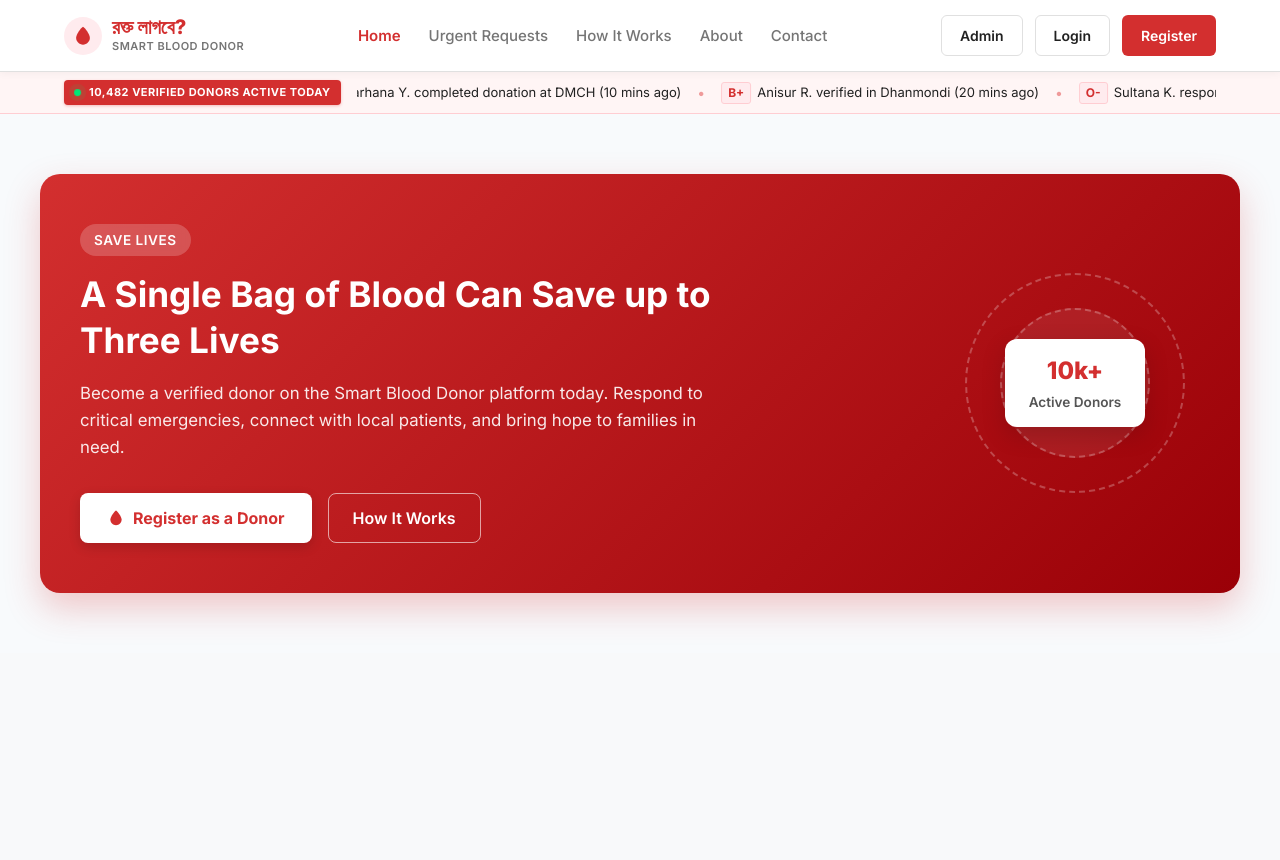
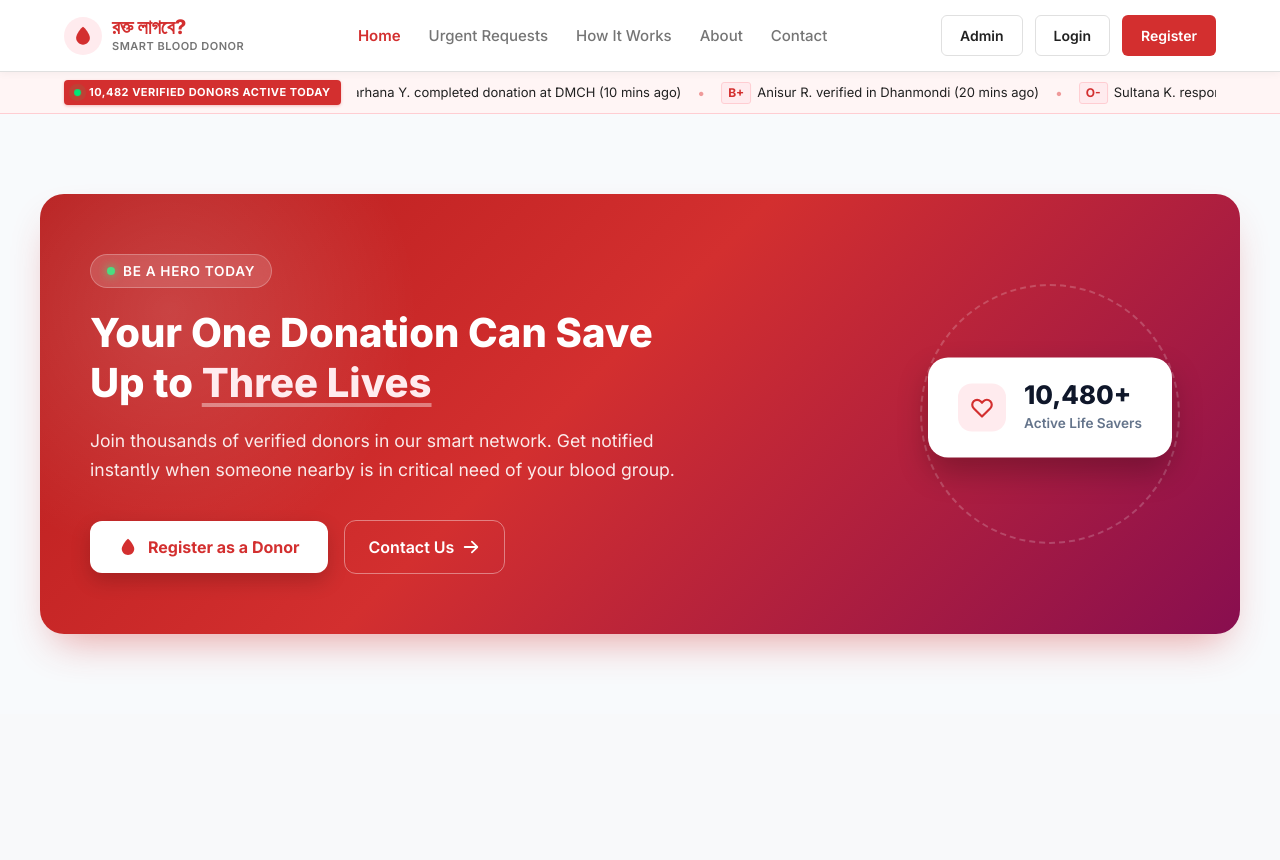
Before and after one commit to sowr0v/Smart-Blood-Donor-System-, a FastAPI app: page / in a window 1280 px wide. Shown: the top 860 px of the page. Before the commit the page ends 627 px from the top, so only its background shows below. Run offline with FastAPI, Linux system fonts and the light colour scheme.

Commit message:
SBDS-08-Call-To-Action Join Banner

```diff
--- a/static/css/style.css
+++ b/static/css/style.css
@@ -420,195 +420,262 @@ body {
   background-color: #000000;
   border-color: #000000;
 }
-/* ================= SBDS-08: CTA JOIN BANNER ================= */
-.cta-banner-section {
-  padding: 60px 20px;
+/* ================= SBDS-08: CALL-TO-ACTION JOIN BANNER ================= */
+.sbds-cta-section {
+  padding: 80px 20px;
   background-color: #f8fafc;
 }
 
-.cta-container {
+.sbds-cta-container {
   max-width: 1200px;
   margin: 0 auto;
 }
 
-.cta-card {
+.sbds-cta-card {
   position: relative;
   overflow: hidden;
-  background: linear-gradient(135deg, #d32f2f 0%, #9a0007 100%);
-  border-radius: 20px;
-  padding: 50px 40px;
-  color: #ffffff;
+  background: linear-gradient(135deg, #b71c1c 0%, #d32f2f 45%, #880e4f 100%);
+  border-radius: 24px;
+  padding: 60px 50px;
   display: flex;
   align-items: center;
   justify-content: space-between;
-  box-shadow: 0 15px 35px rgba(211, 47, 47, 0.25);
+  gap: 40px;
+  box-shadow: 0 20px 40px -15px rgba(211, 47, 47, 0.45);
 }
 
-.cta-content {
-  max-width: 650px;
+/* Ambient Radial Glow */
+.sbds-cta-glow {
+  position: absolute;
+  top: -30%;
+  left: -10%;
+  width: 500px;
+  height: 500px;
+  background: radial-gradient(circle, rgba(255, 255, 255, 0.15) 0%, transparent 70%);
+  pointer-events: none;
+}
+
+/* Content Area */
+.sbds-cta-content {
+  max-width: 620px;
+  position: relative;
   z-index: 2;
 }
 
-.cta-badge {
-  display: inline-block;
-  background: rgba(255, 255, 255, 0.2);
+.sbds-cta-badge {
+  display: inline-flex;
+  align-items: center;
+  gap: 8px;
+  background: rgba(255, 255, 255, 0.15);
+  backdrop-filter: blur(10px);
+  border: 1px solid rgba(255, 255, 255, 0.25);
   color: #ffffff;
-  padding: 6px 14px;
-  border-radius: 30px;
+  padding: 6px 16px;
+  border-radius: 999px;
   font-size: 0.85rem;
   font-weight: 600;
-  margin-bottom: 16px;
-  backdrop-filter: blur(5px);
   text-transform: uppercase;
-  letter-spacing: 0.5px;
+  letter-spacing: 0.05em;
+  margin-bottom: 20px;
 }
 
-.cta-title {
-  font-size: 2.2rem;
-  font-weight: 700;
-  line-height: 1.3;
-  margin-bottom: 16px;
-  color: #ffffff;
+.badge-dot {
+  width: 8px;
+  height: 8px;
+  background-color: #4ade80;
+  border-radius: 50%;
+  box-shadow: 0 0 10px #4ade80;
 }
 
-.cta-description {
-  font-size: 1.05rem;
-  line-height: 1.6;
-  color: rgba(255, 255, 255, 0.9);
-  margin-bottom: 32px;
+.sbds-cta-title {
+  color: #ffffff;
+  font-size: 2.5rem;
+  font-weight: 800;
+  line-height: 1.25;
+  margin: 0 0 18px 0;
 }
 
-.cta-actions {
+.sbds-cta-title span {
+  color: #ffebee;
+  text-decoration: underline;
+  text-decoration-color: rgba(255, 255, 255, 0.4);
+  text-underline-offset: 6px;
+}
+
+.sbds-cta-description {
+  color: rgba(255, 255, 255, 0.9);
+  font-size: 1.1rem;
+  line-height: 1.65;
+  margin: 0 0 36px 0;
+}
+
+/* Action Buttons */
+.sbds-cta-buttons {
   display: flex;
+  align-items: center;
   gap: 16px;
-  align-items: center;
   flex-wrap: wrap;
 }
 
-.btn-cta-primary {
+.btn-cta-main {
+  display: inline-flex;
+  align-items: center;
+  gap: 10px;
   background-color: #ffffff;
   color: #d32f2f;
-  padding: 12px 26px;
-  border-radius: 8px;
   font-weight: 700;
   font-size: 1rem;
+  padding: 14px 28px;
+  border-radius: 12px;
   text-decoration: none;
+  box-shadow: 0 8px 20px rgba(0, 0, 0, 0.18);
+  transition: transform 0.2s ease, box-shadow 0.2s ease, background-color 0.2s ease;
+}
+
+.btn-cta-main:hover {
+  background-color: #fff5f5;
+  transform: translateY(-2px);
+  box-shadow: 0 12px 24px rgba(0, 0, 0, 0.22);
+}
+
+.cta-drop-icon {
+  width: 20px;
+  height: 20px;
+  fill: #d32f2f;
+}
+
+.btn-cta-sub {
   display: inline-flex;
   align-items: center;
   gap: 8px;
-  transition: all 0.3s ease;
-  box-shadow: 0 4px 12px rgba(0, 0, 0, 0.15);
+  background-color: transparent;
+  color: #ffffff;
+  font-weight: 600;
+  font-size: 1rem;
+  padding: 14px 24px;
+  border-radius: 12px;
+  border: 1px solid rgba(255, 255, 255, 0.4);
+  text-decoration: none;
+  transition: all 0.2s ease;
 }
 
-.btn-cta-primary .cta-icon {
-  width: 18px;
-  height: 18px;
-  fill: #d32f2f;
-}
-
-.btn-cta-primary:hover {
-  background-color: #fff1f1;
-  transform: translateY(-2px);
-  box-shadow: 0 6px 16px rgba(0, 0, 0, 0.2);
-}
-
-.btn-cta-secondary {
-  background-color: transparent;
-  color: #ffffff;
-  border: 1px solid rgba(255, 255, 255, 0.6);
-  padding: 12px 24px;
-  border-radius: 8px;
-  font-weight: 600;
-  font-size: 1rem;
-  text-decoration: none;
-  transition: all 0.3s ease;
-}
-
-.btn-cta-secondary:hover {
-  background-color: rgba(255, 255, 255, 0.15);
+.btn-cta-sub:hover {
+  background-color: rgba(255, 255, 255, 0.12);
   border-color: #ffffff;
 }
 
-/* Visual elements */
-.cta-visual {
+.cta-arrow {
+  width: 18px;
+  height: 18px;
+  transition: transform 0.2s ease;
+}
+
+.btn-cta-sub:hover .cta-arrow {
+  transform: translateX(4px);
+}
+
+/* Graphic Area & Floating Stat */
+.sbds-cta-graphic {
   position: relative;
-  width: 250px;
-  height: 250px;
+  display: flex;
+  justify-content: center;
+  align-items: center;
+  min-width: 280px;
+}
+
+.graphic-rings {
+  position: absolute;
+  width: 260px;
+  height: 260px;
+  border: 2px dashed rgba(255, 255, 255, 0.2);
+  border-radius: 50%;
+}
+
+.graphic-metric-card {
+  position: relative;
+  background: #ffffff;
+  padding: 24px 30px;
+  border-radius: 20px;
+  display: flex;
+  align-items: center;
+  gap: 18px;
+  box-shadow: 0 15px 30px rgba(0, 0, 0, 0.25);
+  animation: floatCard 4s ease-in-out infinite;
+}
+
+@keyframes floatCard {
+  0%, 100% { transform: translateY(0); }
+  50% { transform: translateY(-8px); }
+}
+
+.metric-icon-wrap {
+  width: 48px;
+  height: 48px;
+  background: #ffebee;
+  border-radius: 14px;
   display: flex;
   align-items: center;
   justify-content: center;
-}
-
-.visual-circle {
-  position: absolute;
-  border-radius: 50%;
-  border: 2px dashed rgba(255, 255, 255, 0.25);
-}
-
-.outer-circle {
-  width: 220px;
-  height: 220px;
-}
-
-.inner-circle {
-  width: 150px;
-  height: 150px;
-  background: rgba(255, 255, 255, 0.08);
-}
-
-.stat-pill {
-  position: relative;
-  z-index: 2;
-  background: #ffffff;
-  color: #1a1a1a;
-  padding: 14px 24px;
-  border-radius: 12px;
-  text-align: center;
-  box-shadow: 0 8px 24px rgba(0, 0, 0, 0.15);
-}
-
-.pill-number {
-  display: block;
-  font-size: 1.5rem;
-  font-weight: 800;
   color: #d32f2f;
 }
 
-.pill-label {
+.metric-icon-wrap svg {
+  width: 26px;
+  height: 26px;
+}
+
+.metric-info {
+  display: flex;
+  flex-direction: column;
+}
+
+.metric-val {
+  font-size: 1.6rem;
+  font-weight: 800;
+  color: #0f172a;
+  line-height: 1.1;
+}
+
+.metric-tag {
   font-size: 0.85rem;
   font-weight: 600;
-  color: #555555;
+  color: #64748b;
+  margin-top: 4px;
 }
 
-/* Responsive adjustments */
-@media (max-width: 900px) {
-  .cta-card {
+/* Mobile & Tablet Responsiveness */
+@media (max-width: 992px) {
+  .sbds-cta-card {
     flex-direction: column;
     text-align: center;
-    padding: 40px 24px;
+    padding: 45px 30px;
   }
 
-  .cta-actions {
+  .sbds-cta-content {
+    max-width: 100%;
+  }
+
+  .sbds-cta-buttons {
     justify-content: center;
   }
 
-  .cta-visual {
-    margin-top: 30px;
+  .sbds-cta-graphic {
+    margin-top: 20px;
   }
 }
 
 @media (max-width: 576px) {
-  .cta-title {
-    font-size: 1.7rem;
+  .sbds-cta-title {
+    font-size: 1.85rem;
   }
 
-  .cta-actions {
+  .sbds-cta-buttons {
     flex-direction: column;
     width: 100%;
   }
 
-  .btn-cta-primary,
-  .btn-cta-secondary {
+  .btn-cta-main,
+  .btn-cta-sub {
     width: 100%;
     justify-content: center;
   }
--- a/templates/index.html
+++ b/templates/index.html
@@ -115,45 +115,72 @@
     </div>
   </section>
   <!-- ================= SBDS-08: CALL-TO-ACTION JOIN BANNER ================= -->
-<section class="cta-banner-section" id="join-cta" aria-label="Join as a Blood Donor">
-  <div class="cta-container">
-    <div class="cta-card">
-      <div class="cta-content">
-        <span class="cta-badge">Save Lives</span>
-        <h2 class="cta-title">A Single Bag of Blood Can Save up to Three Lives</h2>
-        <p class="cta-description">
-          Become a verified donor on the Smart Blood Donor platform today. Respond to critical emergencies, connect with local patients, and bring hope to families in need.
+<section class="sbds-cta-section" id="join-cta" aria-labelledby="cta-heading">
+  <div class="sbds-cta-container">
+    <div class="sbds-cta-card">
+
+      <!-- Background Ambient Glow -->
+      <div class="sbds-cta-glow" aria-hidden="true"></div>
+
+      <!-- Main Banner Content -->
+      <div class="sbds-cta-content">
+        <div class="sbds-cta-badge">
+          <span class="badge-dot"></span>
+          <span>Be A Hero Today</span>
+        </div>
+
+        <h2 id="cta-heading" class="sbds-cta-title">
+          Your One Donation Can Save Up to <span>Three Lives</span>
+        </h2>
+
+        <p class="sbds-cta-description">
+          Join thousands of verified donors in our smart network. Get notified instantly when someone nearby is in critical need of your blood group.
         </p>
 
-        <div class="cta-actions">
-          <a href="/auth/register" class="btn btn-cta-primary">
-            <svg class="cta-icon" viewBox="0 0 24 24" fill="currentColor">
+        <div class="sbds-cta-buttons">
+          <a href="/auth/register" class="btn-cta-main">
+            <svg class="cta-drop-icon" viewBox="0 0 24 24" fill="currentColor">
               <path d="M12 21.5C16.1421 21.5 19.5 18.1421 19.5 14C19.5 10.5 14.5 3.5 12 2C9.5 3.5 4.5 10.5 4.5 14C4.5 18.1421 7.85786 21.5 12 21.5Z"/>
             </svg>
             Register as a Donor
           </a>
-          <a href="#how-it-works" class="btn btn-cta-secondary">How It Works</a>
+          <a href="#how-it-works" class="btn-cta-sub">
+            Contact Us
+            <svg class="cta-arrow" viewBox="0 0 20 20" fill="currentColor">
+              <path fill-rule="evenodd" d="M10.293 3.293a1 1 0 011.414 0l6 6a1 1 0 010 1.414l-6 6a1 1 0 01-1.414-1.414L14.586 11H3a1 1 0 110-2h11.586l-4.293-4.293a1 1 0 010-1.414z" clip-rule="evenodd"/>
+            </svg>
+          </a>
         </div>
       </div>
 
-      <div class="cta-visual" aria-hidden="true">
-        <div class="visual-circle outer-circle"></div>
-        <div class="visual-circle inner-circle"></div>
-        <div class="stat-pill">
-          <span class="pill-number">10k+</span>
-          <span class="pill-label">Active Donors</span>
+      <!-- Graphical Badge / Metrics Card -->
+      <div class="sbds-cta-graphic" aria-hidden="true">
+        <div class="graphic-rings"></div>
+        <div class="graphic-metric-card">
+          <div class="metric-icon-wrap">
+            <svg viewBox="0 0 24 24" fill="none" stroke="currentColor" stroke-width="2">
+              <path stroke-linecap="round" stroke-linejoin="round" d="M4.318 6.318a4.5 4.5 0 000 6.364L12 20.364l7.682-7.682a4.5 4.5 0 00-6.364-6.364L12 7.636l-1.318-1.318a4.5 4.5 0 00-6.364 0z" />
+            </svg>
+          </div>
+          <div class="metric-info">
+            <span class="metric-val">10,480+</span>
+            <span class="metric-tag">Active Life Savers</span>
+          </div>
         </div>
       </div>
+
     </div>
   </div>
 </section>
   <!-- ================= MAIN BODY SHELL CONTAINER ================= -->
   <main class="main-shell" id="main-content">
     <div class="container placeholder-content">
+
+
     </div>
   </main>
 
   <!-- JavaScript file -->
-  <script src="/static/js/main.js?v=2"></script>
+  <script src="/static/js/main.js"></script>
 </body>
 </html>
```
